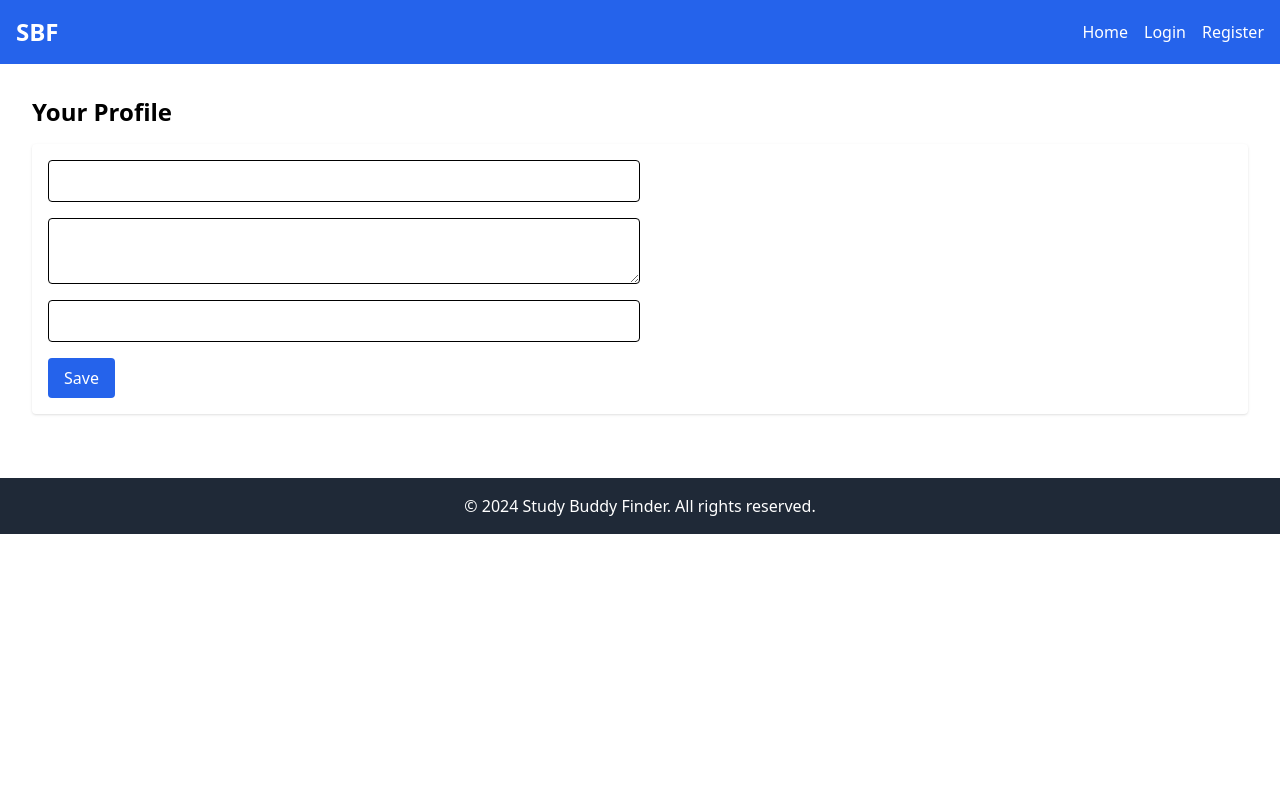
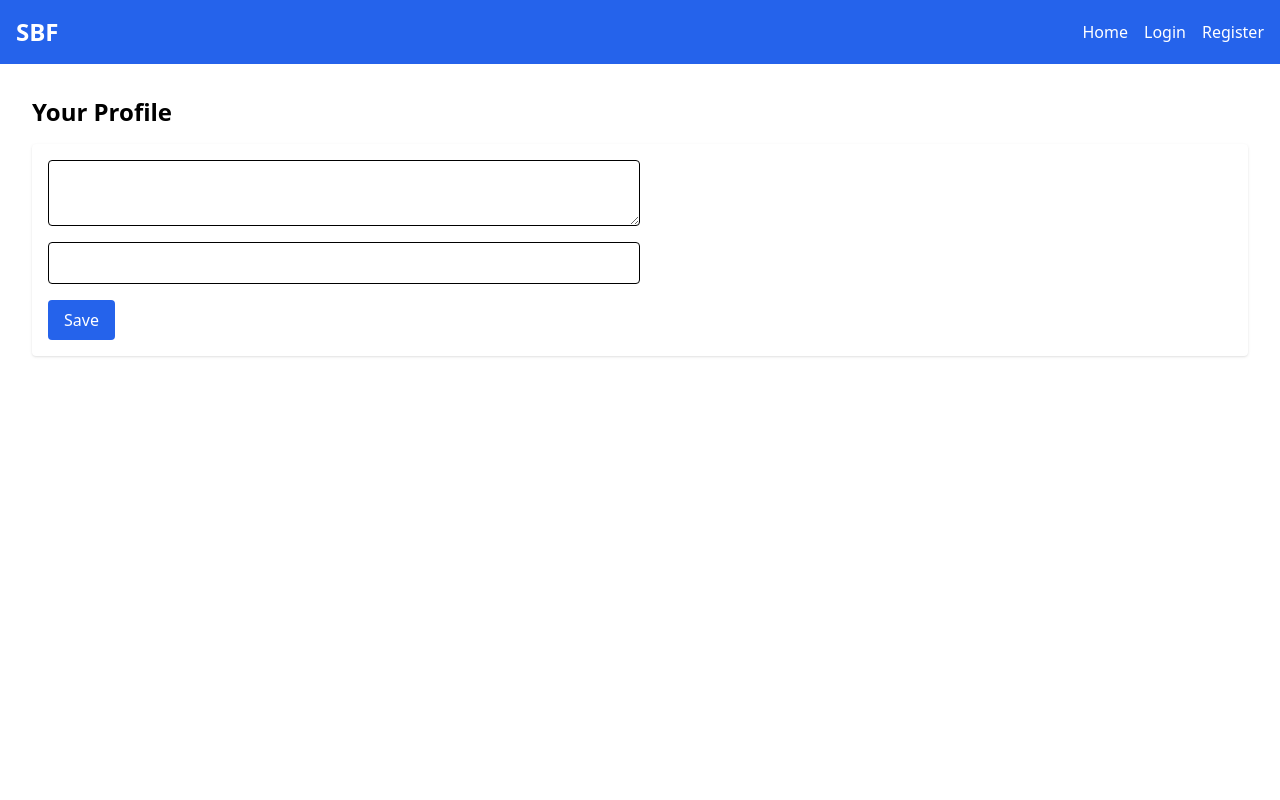
Before and after one commit to Hailemeskel-Getaneh/Study-Buddy-Finder, a React (Vite) app in the folder Frontend/: page /profile in a window 1280 px wide. Both pictures are taken after a click on the button "Edit Profile". Shown: the top 800 px of the page. Built offline with nearby package versions, Linux system fonts and the light colour scheme.

Commit message:
profile page updated and works well the database well

```diff
--- a/Frontend/src/pages/profile.jsx
+++ b/Frontend/src/pages/profile.jsx
@@ -1,49 +1,47 @@
-// src/pages/Profile.jsx
 import { useState, useEffect } from 'react';
-import { getUserProfile, updateUserProfile } from '../services/authServices.jsx';
-import Header from '../components/header.jsx';
-import Footer from '../components/footer.jsx';
+import { getUserProfile, updateUserProfile } from '../services/authServices';
+import Header from '../components/header';
+import Footer from '../components/footer';
 
 const Profile = () => {
-  const [profile, setProfile] = useState({ name: '', email: '', bio: '', interests: '' });
+  const [profile, setProfile] = useState({ bio: '', interests: [] });
   const [isEditing, setIsEditing] = useState(false);
 
   useEffect(() => {
     const fetchProfile = async () => {
-      const data = await getUserProfile(); // Mock API call
+      try {
+        const data = await getUserProfile();
         setProfile(data);
+      } catch (error) {
+        console.error('Error fetching profile:', error.response?.data || error.message);
+      }
     };
     fetchProfile();
   }, []);
 
-
   const handleChange = (e) => {
     const { name, value } = e.target;
-    setProfile({ ...profile, [name]: value });
+    setProfile({ ...profile, [name]: name === 'interests' ? value.split(', ') : value });
   };
 
   const handleSave = async () => {
-    await updateUserProfile(profile); // Mock API call
+    try {
+      await updateUserProfile(profile);
       setIsEditing(false);
       alert('Profile updated successfully!');
+    } catch (error) {
+      console.error('Error saving profile:', error.response?.data || error.message);
+    }
   };
 
   return (
     <>
-    <Header></Header>
-
-    <div className="p-8">
+      <Header />
+      <div className="p-8 h-screen">
         <h2 className="text-2xl font-bold mb-4">Your Profile</h2>
         <div className="bg-white shadow p-4 rounded">
           {isEditing ? (
             <>
-            <input
-              type="text"
-              name="name"
-              value={profile.name}
-              onChange={handleChange}
-              className="block mb-4 p-2  border border-black w-6/12 rounded"
-            />
               <textarea
                 name="bio"
                 value={profile.bio}
@@ -53,7 +51,7 @@ const Profile = () => {
               <input
                 type="text"
                 name="interests"
-              value={profile.interests}
+                value={profile.interests.join(', ')}
                 onChange={handleChange}
                 className="block mb-4 p-2 w-6/12 border border-black rounded"
               />
@@ -66,10 +64,8 @@ const Profile = () => {
             </>
           ) : (
             <>
-            <p><strong>Name:</strong> {profile.name}</p>
-            <p><strong>Email:</strong> {profile.email}</p>
               <p><strong>Bio:</strong> {profile.bio}</p>
-            <p><strong>Interests:</strong> {profile.interests}</p>
+              <p><strong>Interests:</strong> {profile.interests.join(', ')}</p>
               <button
                 onClick={() => setIsEditing(true)}
                 className="bg-blue-600 text-white px-4 py-2 rounded mt-4"
@@ -80,10 +76,8 @@ const Profile = () => {
           )}
         </div>
       </div>
-<Footer></Footer>
-
+      <Footer />
     </>
-
   );
 };
 
```
Lines whose indentation alone changed are shown as unchanged.
